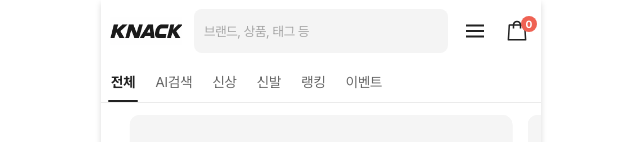
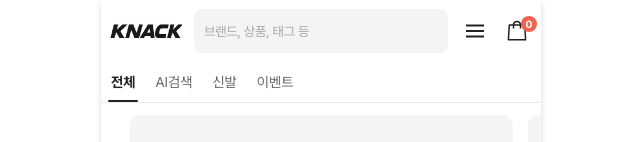
Before and after one commit to FRONT-END-BOOTCAMP-PLUS-5/KNACK, a Next.js app: page / in a window 1280 px wide. Shown: the top 142 px of the page, without its empty margins (319-959 px from the left). Built offline with nearby package versions, Linux system fonts and the light colour scheme; no server answers.

Commit message:
[fix] 메인 탭메뉴 구성 변경, 탭 active로직 개선

```diff
--- a/components/common/Header/index.tsx
+++ b/components/common/Header/index.tsx
@@ -1,9 +1,9 @@
 'use client';
 
 import Link from 'next/link';
-import { useCallback, useEffect, useState } from 'react';
+import { useCallback, useEffect, useMemo, useState } from 'react';
 import styles from './header.module.scss';
-import { HEADER_TABS, DEFAULT_ACTIVE_TAB, HeaderTab } from '@/constraint/header';
+import { HEADER_TABS, HeaderTab } from '@/constraint/header';
 import { usePathname, useRouter, useSearchParams } from 'next/navigation';
 import { IProps } from '@/types/header';
 import Image from 'next/image';
@@ -31,7 +31,6 @@ export default function Header({
   // 현재 활성화된 탭 상태 관리
   const pathname = usePathname();
   const searchParams = useSearchParams();
-  const [activeTab, setActiveTab] = useState<HeaderTab>(DEFAULT_ACTIVE_TAB);
   const [carts, setCarts] = useState<ICart[]>([]);
   const [isSearchModalOpen, setIsSearchModalOpen] = useState(false);
   const [isCategoryBrandModalOpen, setIsCategoryBrandModalOpen] = useState(false);
@@ -43,8 +42,11 @@ export default function Header({
   // Next.js 라우터 (뒤로가기 기능용)
   const router = useRouter();
 
+  const activeTab = useMemo(() => {
+    return HEADER_TABS.find((tab) => tab?.url === pathname);
+  }, [pathname]);
+
   const handleTabClick = (tab: HeaderTab) => {
-    setActiveTab(tab);
     router.push(tab?.url);
   };
 
--- a/constraint/header.ts
+++ b/constraint/header.ts
@@ -1,10 +1,8 @@
 export const HEADER_TABS = [
   { id: 0, name: '전체', url: '/' },
   { id: 1, name: 'AI검색', url: '/ai-search' },
-  { id: 2, name: '신상', url: '/' },
-  { id: 3, name: '신발', url: '/' },
-  { id: 4, name: '랭킹', url: '/' },
-  { id: 5, name: '이벤트', url: '/event' },
+  { id: 2, name: '신발', url: '/search?categoryId=5' },
+  { id: 3, name: '이벤트', url: '/event' },
 ] as const;
 
 export const DEFAULT_ACTIVE_TAB = HEADER_TABS[0];
```
